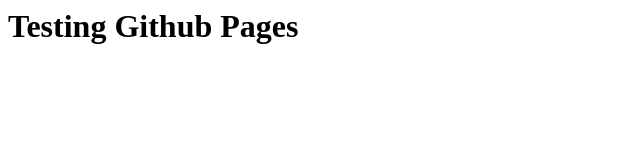
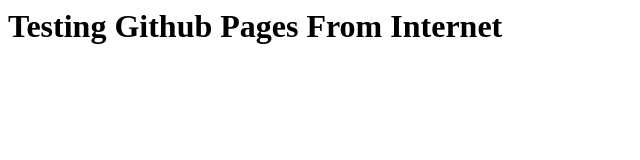
Before and after one commit to arslanmaqsood713/wscube-learning, a plain HTML site: page index.html in a window 1280 px wide. Shown: the whole page, without its empty margins (0-640 px from the left). Drawn offline with Linux system fonts and the light colour scheme.

Commit message:
Update index.html

```diff
--- a/index.html
+++ b/index.html
@@ -1 +1 @@
-<h1>Testing Github Pages</h1>
+<h1>Testing Github Pages From Internet</h1>
```
